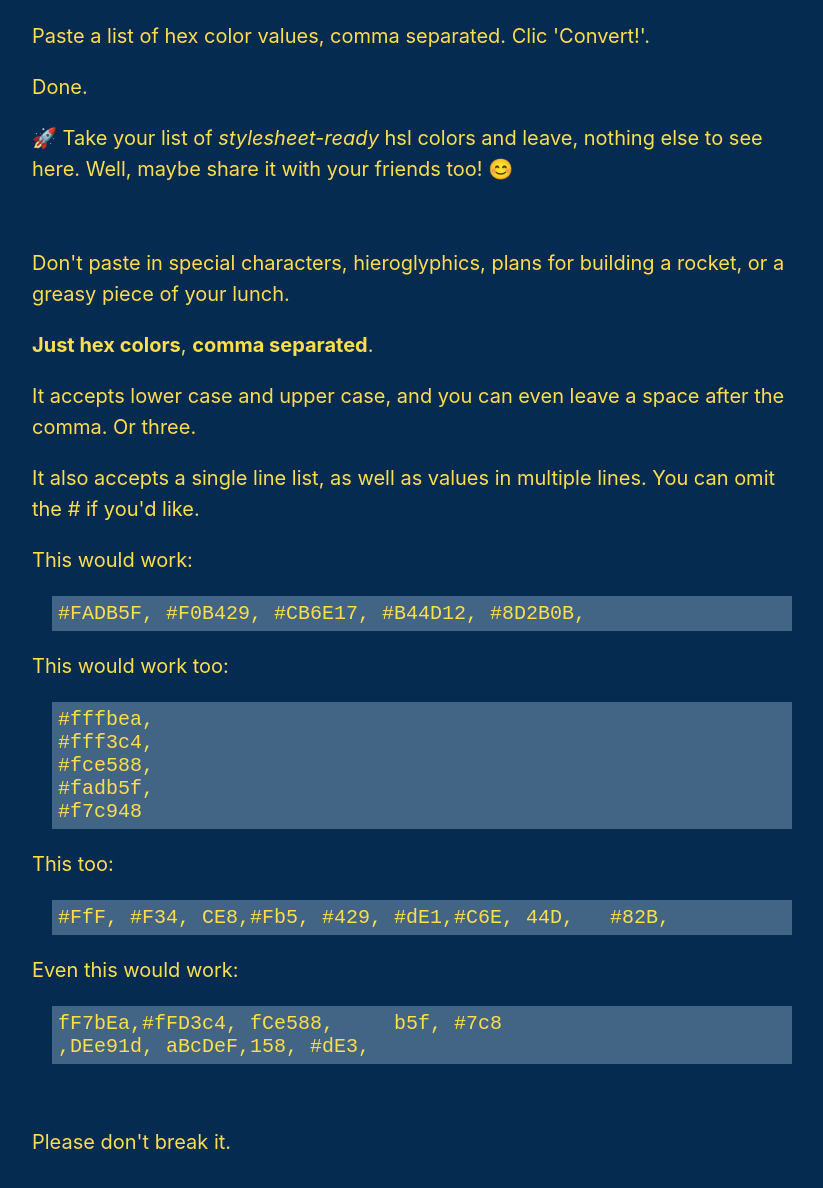
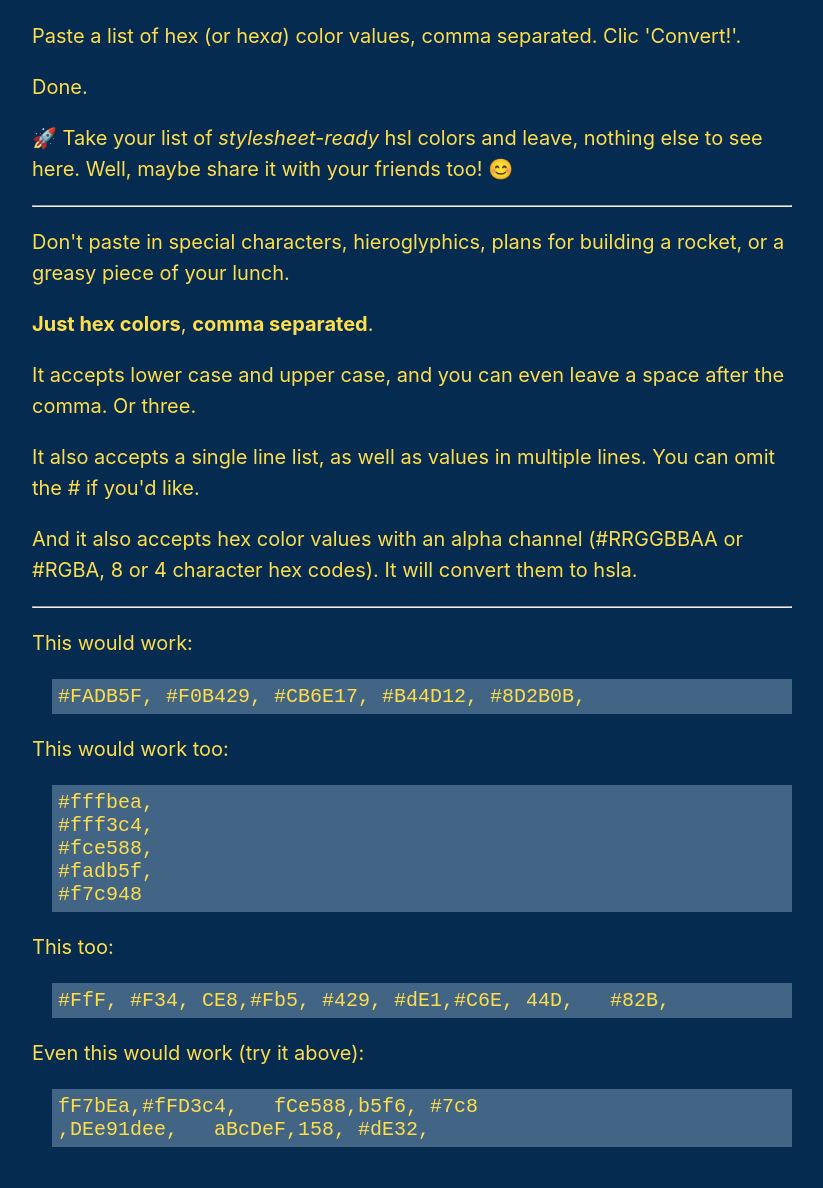
Before and after one commit to rubenvar/bulk-color-converter, a website built with Parcel: page src/index.pug in a window 1280 px wide. Shown: the part 592-1780 px from the top of the page, without its empty margins (228-1051 px from the left). Built offline with nearby package versions, Linux system fonts and the light colour scheme; a web font is replaced by a local one.

Commit message:
add readme docs for new hexa feature

```diff
--- a/src/index.pug
+++ b/src/index.pug
@@ -13,7 +13,7 @@ html(lang="en")
         h1 Bulk convert #hex into hsl()
     main
       .inner
-        textarea#hex(rows="16" placeholder="should be a list of comma separated hex colors")
+        textarea#hex(rows="16" placeholder="should be a list of comma separated hex/hexa colors")
         .buttons
           button#convert(type="button") 🧙‍♂️ Convert!
           button#reset(type="button") 💣 Reset
@@ -21,12 +21,14 @@ html(lang="en")
     aside
       .inner
         h2 How it works
-        p Paste a list of hex color values, comma separated. Clic 'Convert!'.
+        p Paste a list of hex (or hex
+          em a
+          |) color values, comma separated. Clic 'Convert!'.
         p Done.
         p 🚀 Take your list of
           em stylesheet-ready
           |  hsl colors and leave, nothing else to see here. Well, maybe share it with your friends too! 😊
-        br
+        hr
         p Don't paste in special characters, hieroglyphics, plans for building a rocket, or a greasy piece of your lunch.
         p
           strong Just hex colors
@@ -35,6 +37,8 @@ html(lang="en")
           |.
         p It accepts lower case and upper case, and you can even leave a space after the comma. Or three.
         p It also accepts a single line list, as well as values in multiple lines. You can omit the # if you'd like.
+        p And it also accepts hex color values with an alpha channel (#RRGGBBAA or #RGBA, 8 or 4 character hex codes). It will convert them to hsla.
+        hr
         p This would work:
         pre #FADB5F, #F0B429, #CB6E17, #B44D12, #8D2B0B,
         p This would work too:
@@ -46,11 +50,12 @@ html(lang="en")
           | #f7c948
         p This too:
         pre #FfF, #F34, CE8,#Fb5, #429, #dE1,#C6E, 44D,   #82B,
-        p Even this would work:
+        p Even this would work (try it above):
         pre
-          | fF7bEa,#fFD3c4, fCe588,     b5f, #7c8
-          | ,DEe91d, aBcDeF,158, #dE3,
+          | fF7bEa,#fFD3c4,   fCe588,b5f6, #7c8
+          | ,DEe91dee,   aBcDeF,158, #dE32,
         br
         p Please don't break it.
 
+    include github
     script(src="scripts.js")
```
